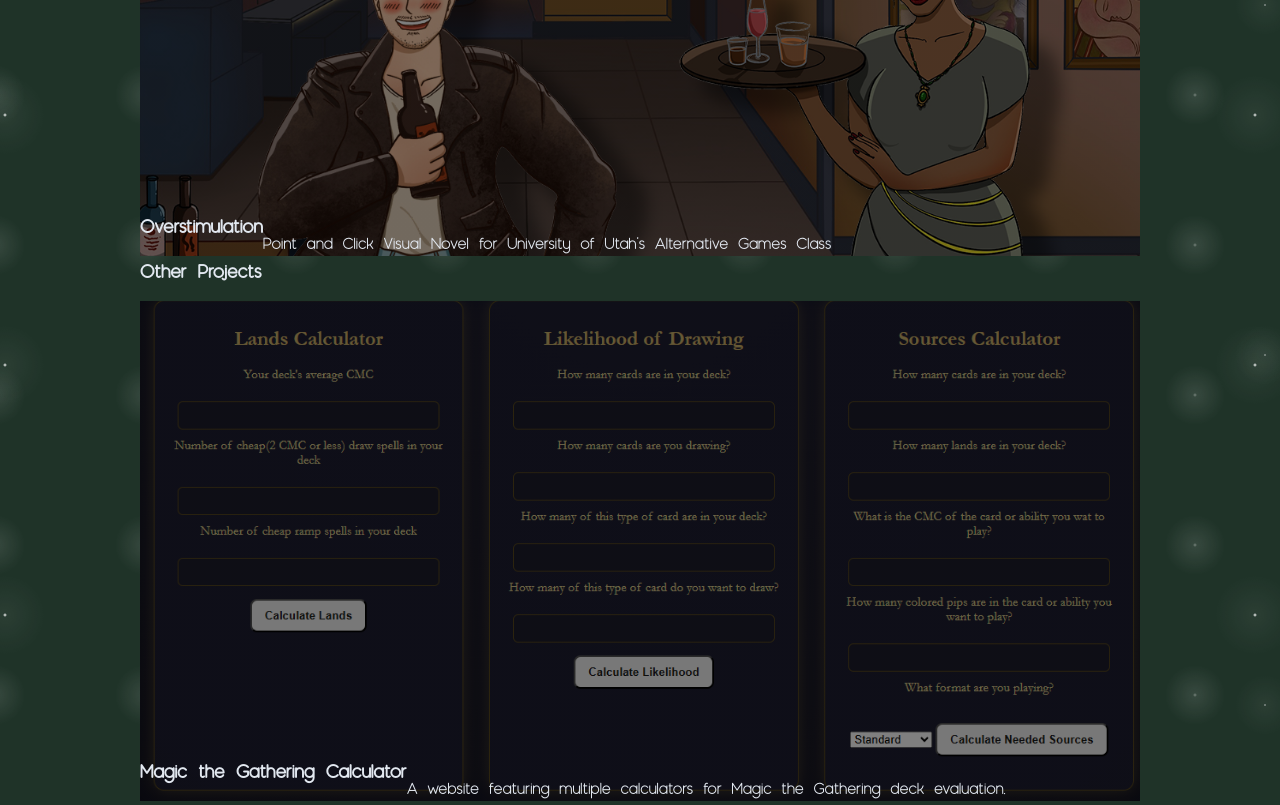
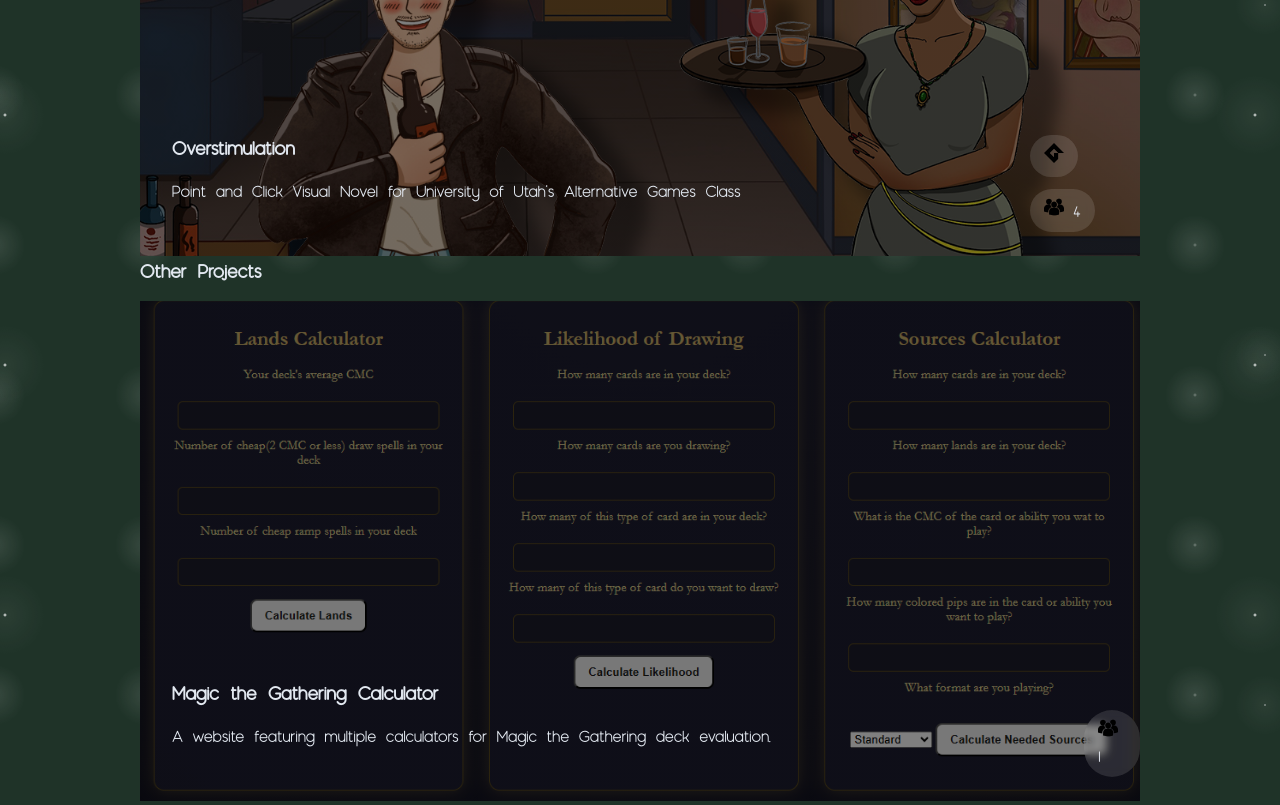
Before and after one commit to SamHenderson-1/SamHenderson-1.github.io, a plain HTML site: page index.html in a window 1280 px wide. Shown: the part 1280-2085 px from the top of the page. Drawn offline with Linux system fonts and the light colour scheme.

Commit message:
Project Card Consistency
Gave all project cards the new layout with meta data and have started work on a new navigation system. Also added .mp4s to the gitignore.

```diff
--- a/index.html
+++ b/index.html
@@ -72,8 +72,23 @@
 
         <div class="project-card" style="background-image: linear-gradient(rgba(0, 0, 0, 0.5), rgba(0, 0, 0, 0.5)),
           url('media/overstimPoster.png');">
-          <h3>Overstimulation</h3>
-          <p>Point and Click Visual Novel for University of Utah's Alternative Games Class</p>
+          <div class="project-overlay">
+            <div class="project-header">
+              <h3>Overstimulation</h3>
+              <p class="project-description">
+                Point and Click Visual Novel for University of Utah's Alternative Games Class
+              </p>
+            </div>
+          </div>
+          <div class="project-meta">
+            <div class="meta-item">
+              <img src="media/icons/gamemakerIcon.webp" alt="Engine Icon">
+            </div>
+            <div class="meta-item">
+              <img src="media/icons/team.png" alt="Team Icon">
+              <span>4</span>
+            </div>
+          </div>
           <!--
           <a href="#">Project Page</a>
           <span>|</span>
@@ -115,8 +130,20 @@
       <div class="projects-grid">
         <div class="project-card" style="background-image: linear-gradient(rgba(0, 0, 0, 0.5), rgba(0, 0, 0, 0.5)),
             url('media/MagicDeckAnalyzer.png');">
-          <h3>Magic the Gathering Calculator</h3>
-          <p>A website featuring multiple calculators for Magic the Gathering deck evaluation.</p>
+          <div class="project-overlay">
+            <div class="project-header">
+              <h3>Magic the Gathering Calculator</h3>
+              <p class="project-description">
+                A website featuring multiple calculators for Magic the Gathering deck evaluation.
+              </p>
+            </div>
+          </div>
+          <div class="project-meta">
+            <div class="meta-item">
+              <img src="media/icons/team.png" alt="Team Icon">
+              <span>1</span>
+            </div>
+          </div>
 
           <!-- <a href="#">Project Page</a>
           <span>|</span>
--- a/styles/global.css
+++ b/styles/global.css
@@ -56,6 +56,7 @@
         display: flex;
         justify-content: space-between;
         align-items: center;
+        position: relative;
     }
 
     nav ul {
```
Also changed, not shown: media/icons/menu.png (added), 1 other file.
